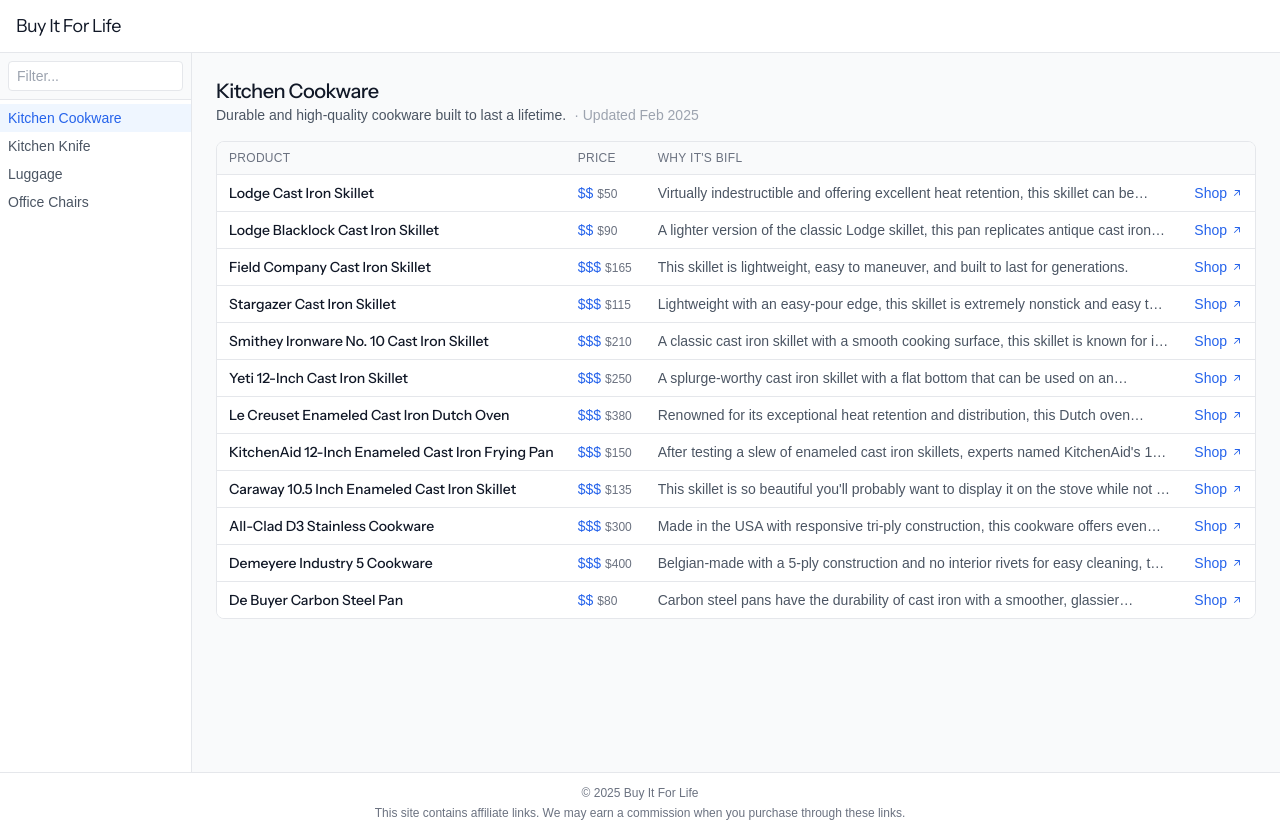
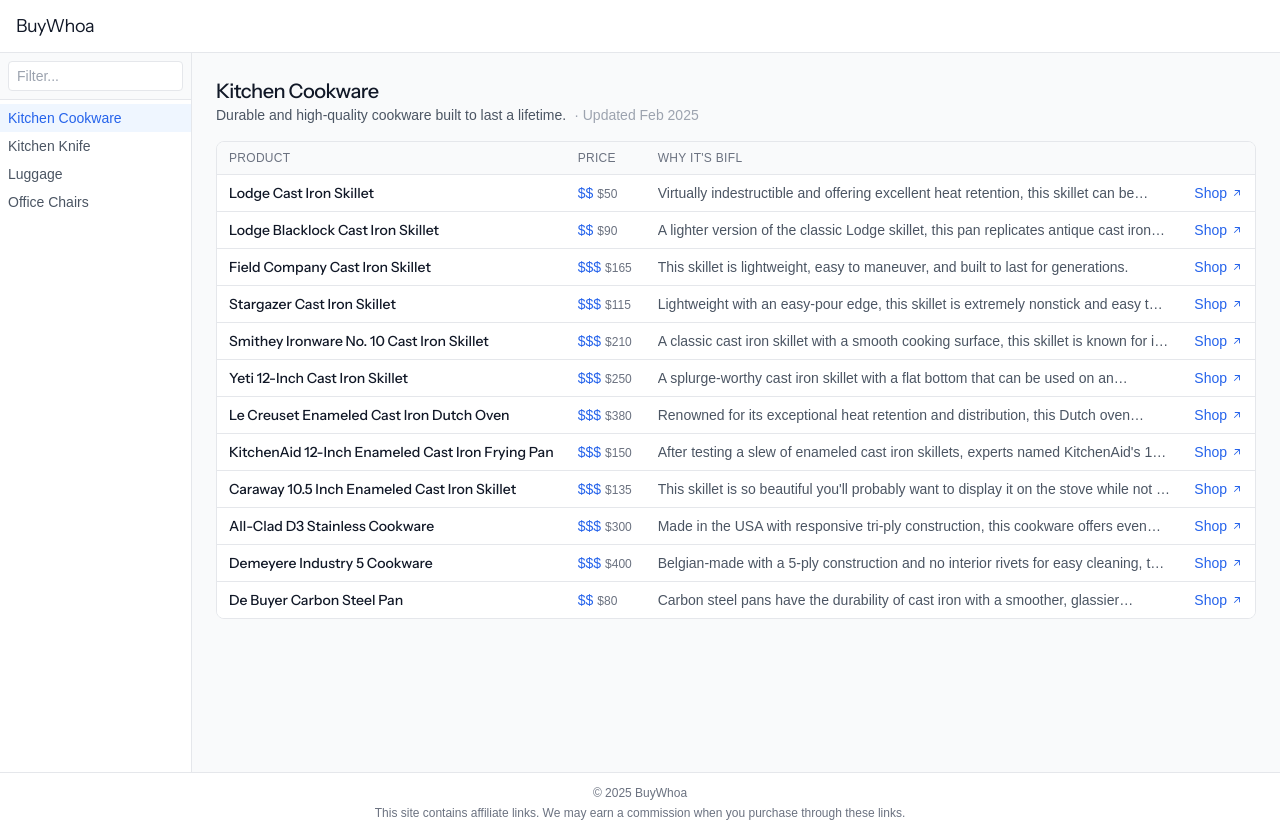
Before and after one commit to SparkyWoo/bifl, a Next.js app: page /categories/cookware in a window 1280 px wide. Built offline with nearby package versions, Linux system fonts and the light colour scheme.

Commit message:
rebrand to buywhoa

```diff
--- a/app/categories/[id]/page.tsx
+++ b/app/categories/[id]/page.tsx
@@ -69,13 +69,13 @@
 
   if (!content) {
     return {
-      title: 'Not Found | Buy It For Life',
+      title: 'Not Found | BuyWhoa',
       description: 'Category not found',
     }
   }
 
   return {
-    title: `${content.title} | Buy It For Life`,
+    title: `${content.title} | BuyWhoa`,
     description: content.description,
   }
 }
--- a/app/layout.tsx
+++ b/app/layout.tsx
@@ -18,8 +18,8 @@
 
 export const metadata: Metadata = {
   title: {
-    template: '%s | Buy It For Life',
-    default: 'Buy It For Life - Durable Product Recommendations',
+    template: '%s | BuyWhoa',
+    default: 'BuyWhoa - Durable Product Recommendations',
   },
   description: "Curated recommendations for long-lasting, high-quality products that are worth the investment.",
   keywords: "BIFL, buy it for life, durable products, long-lasting products, quality products",
@@ -43,7 +43,7 @@
             <div className="mx-auto px-4 py-3">
               <h1 className="text-lg font-display tracking-tight text-gray-900">
                 <Link href="/" className="hover:text-gray-600 transition-colors">
-                  Buy It For Life
+                  BuyWhoa
                 </Link>
               </h1>
             </div>
@@ -59,7 +59,7 @@
           <footer className="bg-white border-t border-gray-200">
             <div className="mx-auto px-4 py-3">
               <p className="text-center text-xs text-gray-500">
-                © {new Date().getFullYear()} Buy It For Life
+                © {new Date().getFullYear()} BuyWhoa
                 <br />
                 <span className="mt-1 block">
                   This site contains affiliate links. We may earn a commission when you purchase through these links.
```
Also changed, not shown: 2 other files (tests, documents, lock files or other folders).
